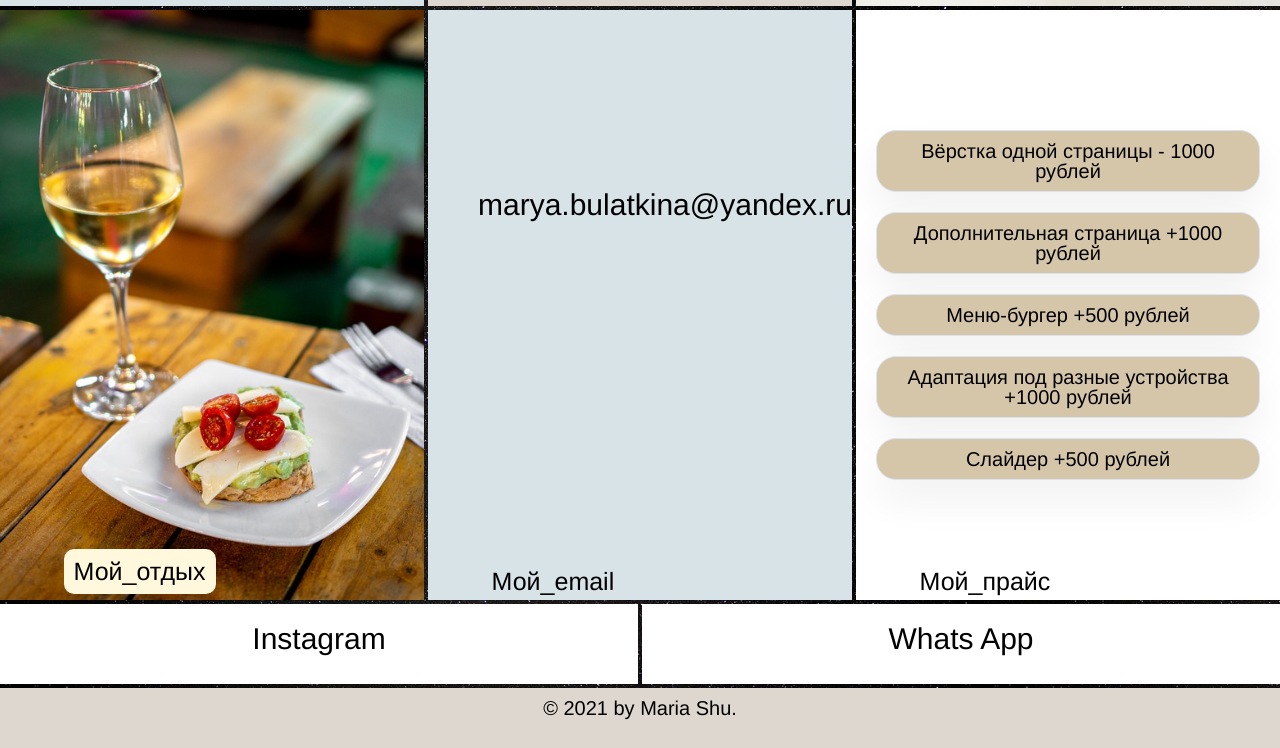
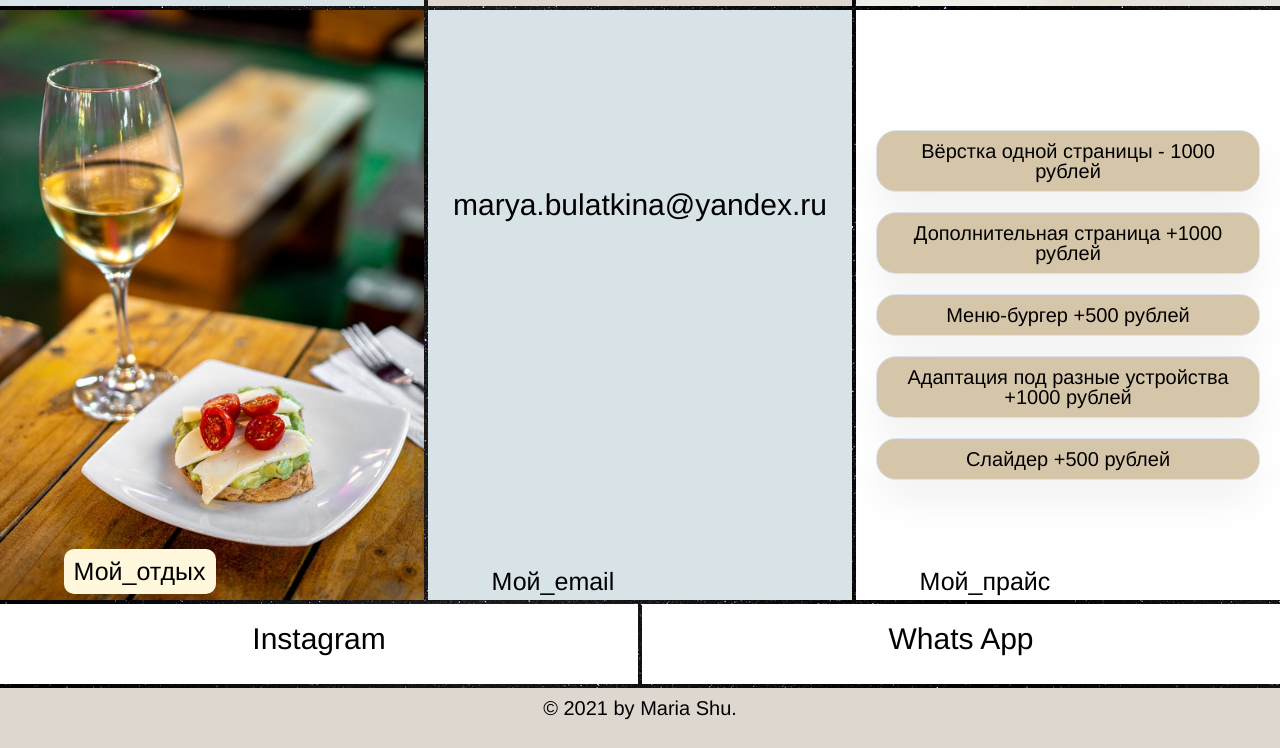
Before and after one commit to MariaBulatkina/visitka, a plain HTML site: page index.html in a window 1280 px wide. Shown: the part 1727-2475 px from the top of the page. Drawn offline with nearby package versions, Linux system fonts and the light colour scheme.

Commit message:
Add files via upload

```diff
--- a/style.css
+++ b/style.css
@@ -217,7 +217,8 @@ opacity: 1;
   opacity: 1;
 }
 .main__mail h2 {
-  margin: 180px 50px;
+  text-align: center;
+  margin: 180px auto;
 }
 .main__hobby-title,
 .main__relax h3 {
```
